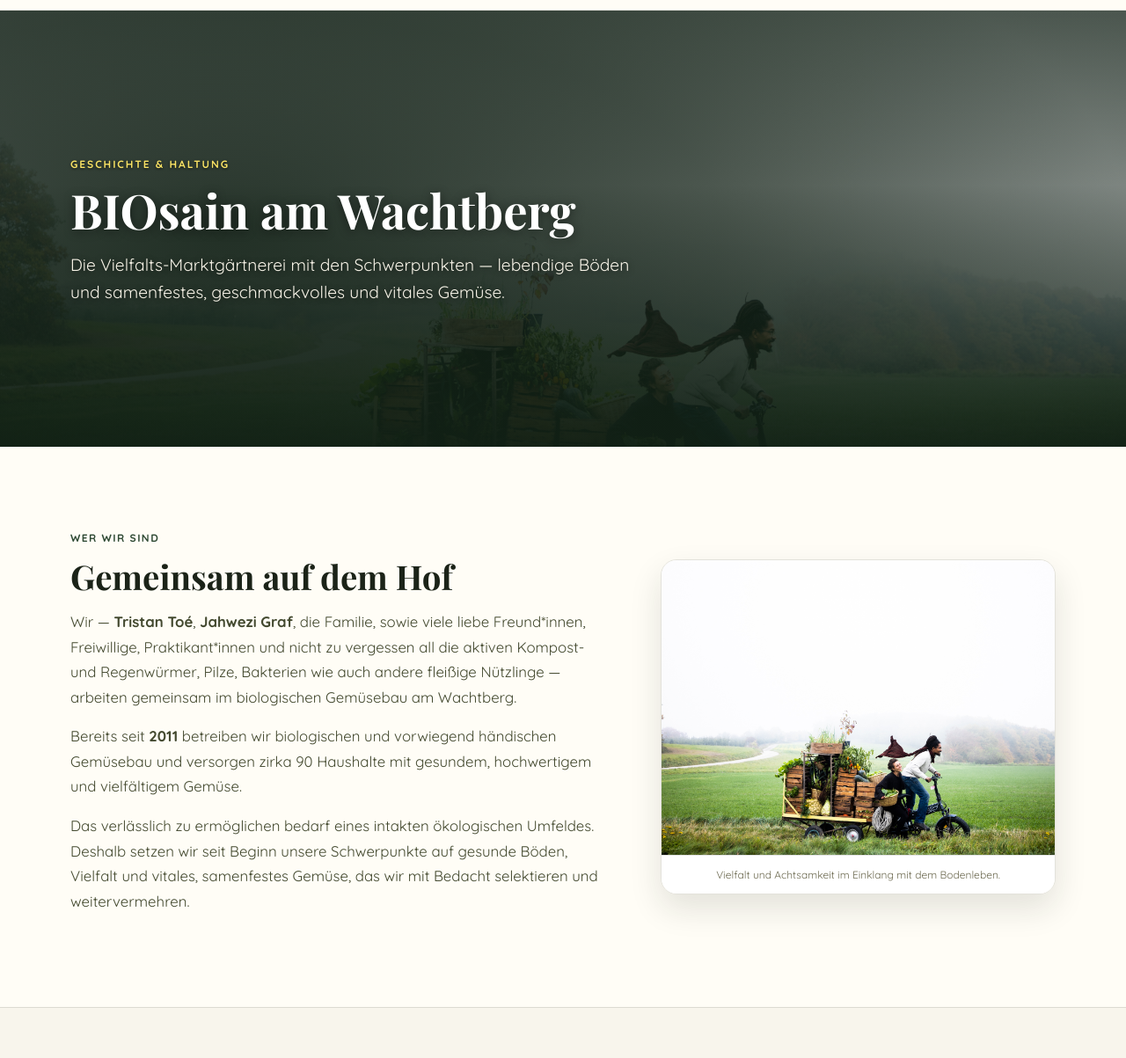
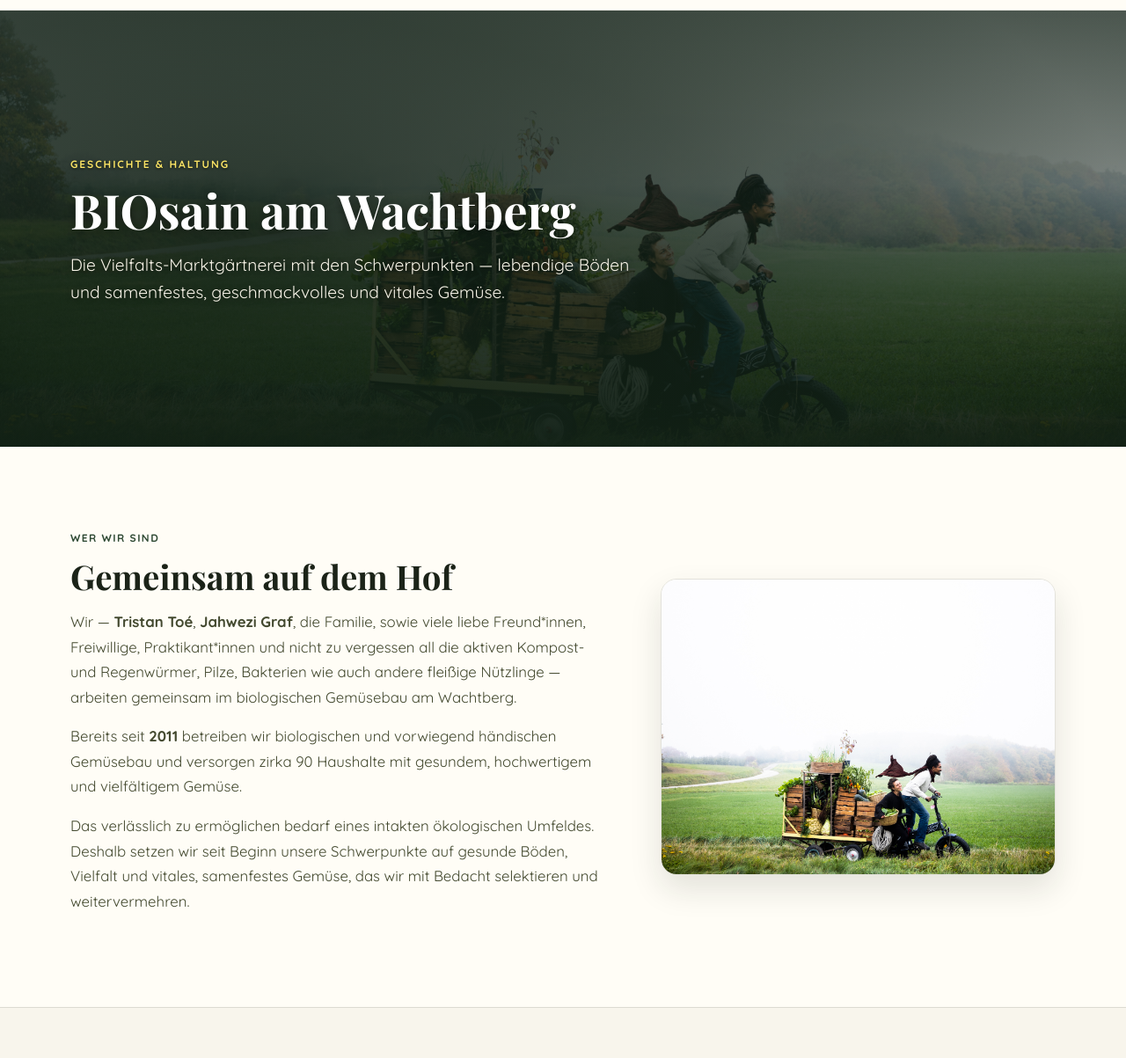
Before and after one commit to lazybird/biosain, an Astro site: page /ueber-uns in a window 1280 px wide. Shown: the part 97-1300 px from the top of the page at 88% size. Built offline with nearby package versions, Linux system fonts and the light colour scheme; Astro itself is replaced by a stand-in of ours; a script that the page names is missing; a web font is replaced by a local one.

Commit message:
feat: Über uns - recadre le hero, retire la légende photo, don Nakôbio via Donorbox

```diff
--- a/src/components/PageHero.astro
+++ b/src/components/PageHero.astro
@@ -5,14 +5,15 @@ interface Props {
   title: string;
   lead?: string;
   imagePosition?: string;
+  parallax?: boolean;
 }
 
-const { image, eyebrow, title, lead, imagePosition = "center center" } = Astro.props;
+const { image, eyebrow, title, lead, imagePosition = "center center", parallax = true } = Astro.props;
 ---
 
 <section class="page-hero">
   <div
-    class="page-hero-bg"
+    class:list={["page-hero-bg", { "no-parallax": !parallax }]}
     aria-hidden="true"
     style={`background-image: url('${image}'); background-position: ${imagePosition};`}
   ></div>
@@ -47,6 +48,10 @@ const { image, eyebrow, title, lead, imagePosition = "center center" } = Astro.p
     background-attachment: fixed;
     z-index: 0;
     filter: saturate(1.08) brightness(0.95);
+  }
+
+  .page-hero-bg.no-parallax {
+    background-attachment: scroll;
   }
 
   .page-hero-overlay {
--- a/src/pages/ueber-uns.astro
+++ b/src/pages/ueber-uns.astro
@@ -9,6 +9,8 @@ import PageHero from '../components/PageHero.astro';
 >
   <PageHero
     image="/images/card-biosain.jpg"
+    imagePosition="center 90%"
+    parallax={false}
     eyebrow="Geschichte & Haltung"
     title="BIOsain am Wachtberg"
     lead="Die Vielfalts-Marktgärtnerei mit den Schwerpunkten — lebendige Böden und samenfestes, geschmackvolles und vitales Gemüse."
@@ -38,9 +40,6 @@ import PageHero from '../components/PageHero.astro';
             alt="Biosain — Kunstvoll auf dem lebendigen Boden gelegt mit frischen Radieschen"
             class="team-img"
           />
-          <div class="media-caption">
-            Vielfalt und Achtsamkeit im Einklang mit dem Bodenleben.
-          </div>
         </div>
       </div>
     </div>
@@ -119,7 +118,7 @@ import PageHero from '../components/PageHero.astro';
                 <a href="https://nako.bio" target="_blank" rel="noopener noreferrer" class="btn btn-secondary btn-sm">
                   Mehr über Nakôbio erfahren ↗
                 </a>
-                <a href="https://www.leetchi.com/fr/c/biosain-1768159" target="_blank" rel="noopener noreferrer" class="btn btn-primary btn-sm">
+                <a href="https://donorbox.org/nakobio/" target="_blank" rel="noopener noreferrer" class="btn btn-primary btn-sm">
                   Projekt mit einer Spende unterstützen ↗
                 </a>
               </div>
@@ -236,14 +235,6 @@ import PageHero from '../components/PageHero.astro';
     object-fit: cover;
   }
 
-  .media-caption {
-    padding: var(--space-3) var(--space-4);
-    font-size: var(--text-xs);
-    color: var(--color-ink-faint);
-    background-color: var(--color-surface-card);
-    text-align: center;
-    border-top: 1px solid var(--color-border);
-  }
 
   /* Philosophy section */
   .philosophy-section {
```
